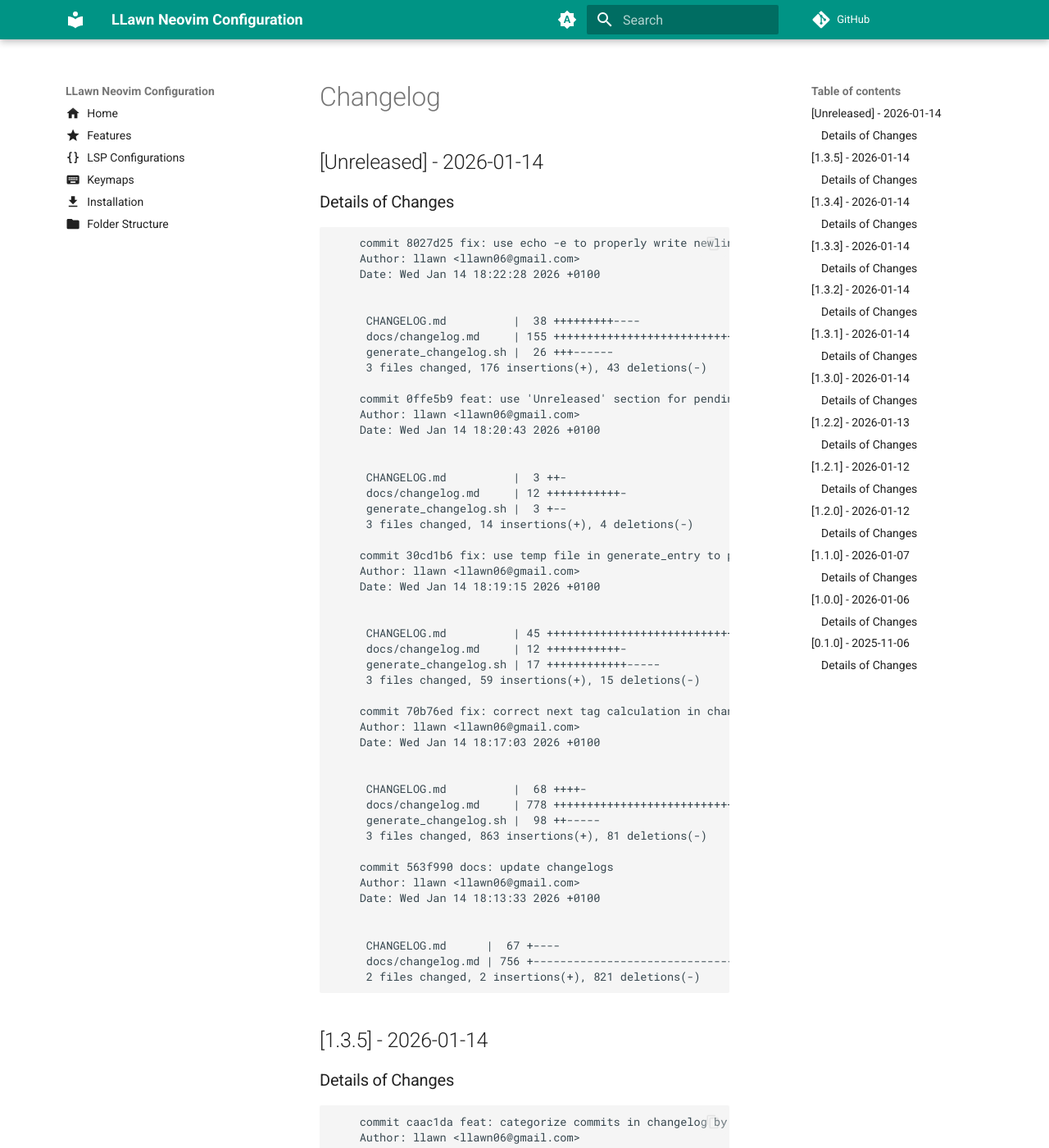
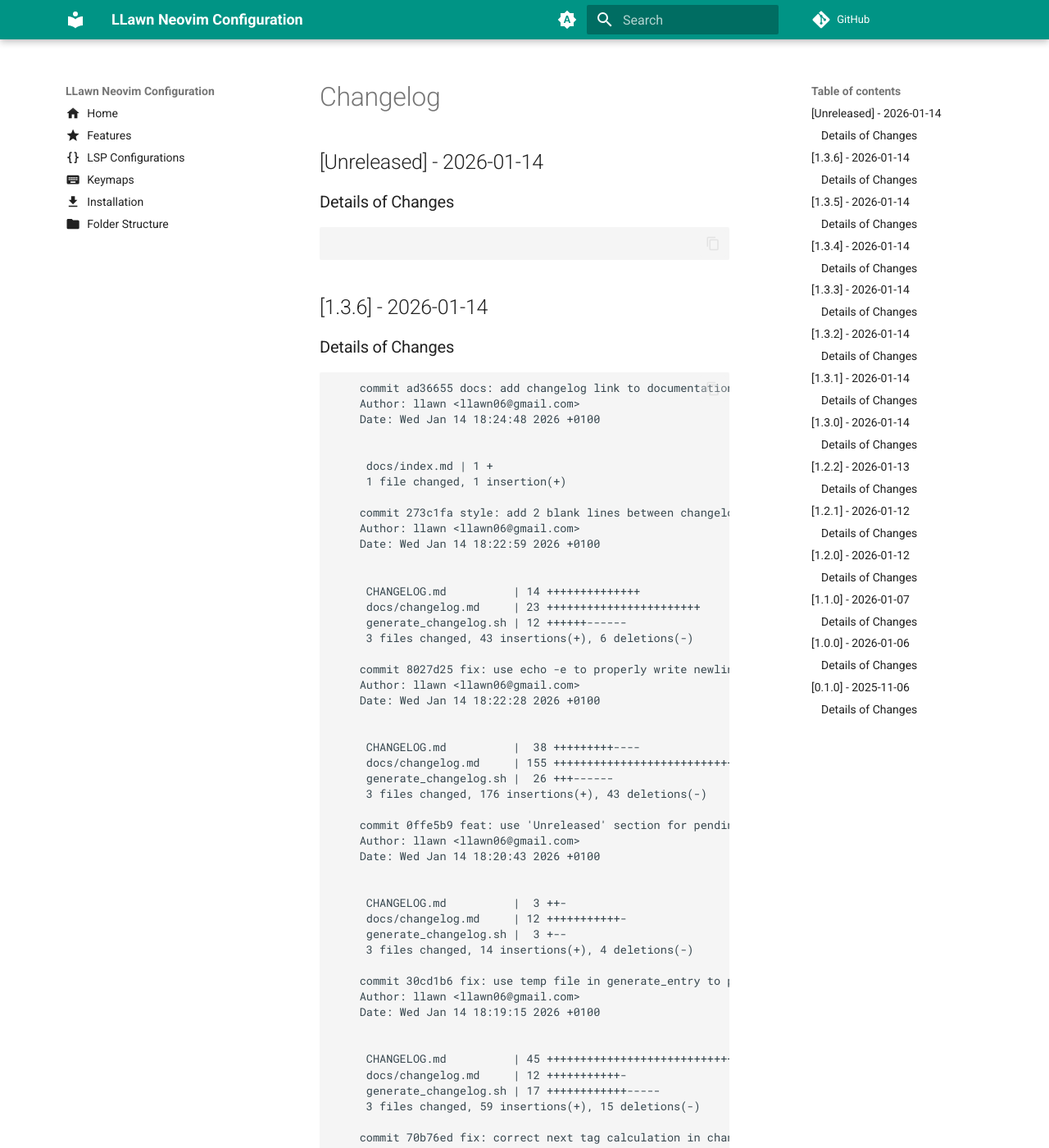
Before and after one commit to llawn/llawnvim, an MkDocs documentation site: the page built from docs/changelog.md, in a window 1280 px wide and 1400 px high. Shown: the whole window at 82% size. Built offline with MkDocs 1.6.1 and Material for MkDocs 9.7.7, drawn with Linux system fonts in a browser that asks for light colours; comment, search, counter and statistics services are not loaded; some of the changed text lies outside the part shown.

Commit message:
docs: update changelogs

````diff
--- a/docs/changelog.md
+++ b/docs/changelog.md
@@ -5,6 +5,34 @@
 ### Details of Changes
 
 ```
+
+```
+
+
+
+## [1.3.6] - 2026-01-14
+
+### Details of Changes
+
+```
+    commit ad36655 docs: add changelog link to documentation index
+    Author: llawn <llawn06@gmail.com>
+    Date: Wed Jan 14 18:24:48 2026 +0100
+
+
+     docs/index.md | 1 +
+     1 file changed, 1 insertion(+)
+
+    commit 273c1fa style: add 2 blank lines between changelog sections
+    Author: llawn <llawn06@gmail.com>
+    Date: Wed Jan 14 18:22:59 2026 +0100
+
+
+     CHANGELOG.md          | 14 ++++++++++++++
+     docs/changelog.md     | 23 +++++++++++++++++++++++
+     generate_changelog.sh | 12 ++++++------
+     3 files changed, 43 insertions(+), 6 deletions(-)
+
     commit 8027d25 fix: use echo -e to properly write newlines in changelogs
     Author: llawn <llawn06@gmail.com>
     Date: Wed Jan 14 18:22:28 2026 +0100
````
Also changed, not shown: CHANGELOG.md (+4 -0 lines).
